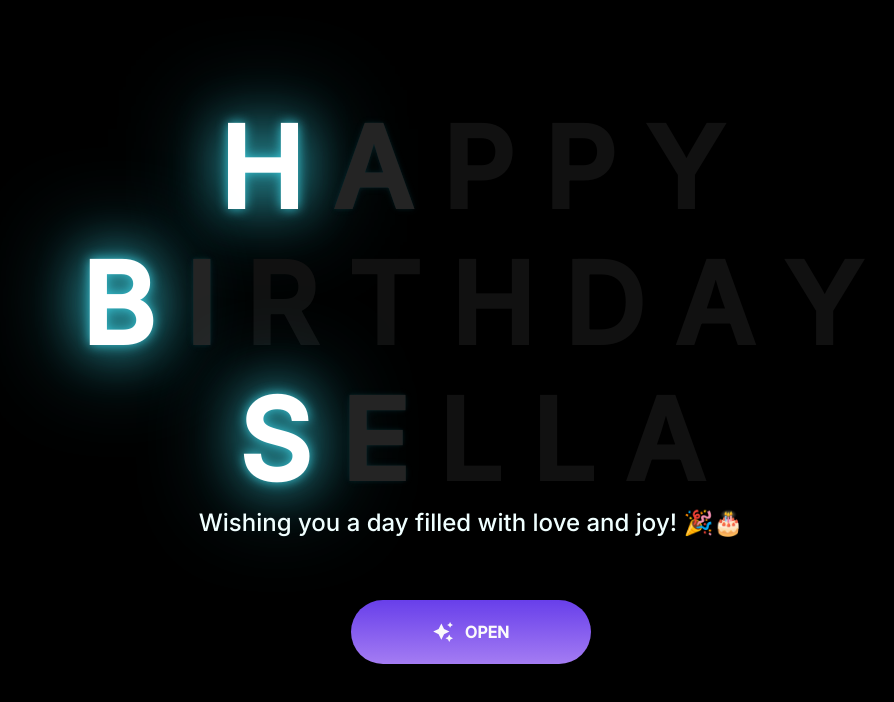
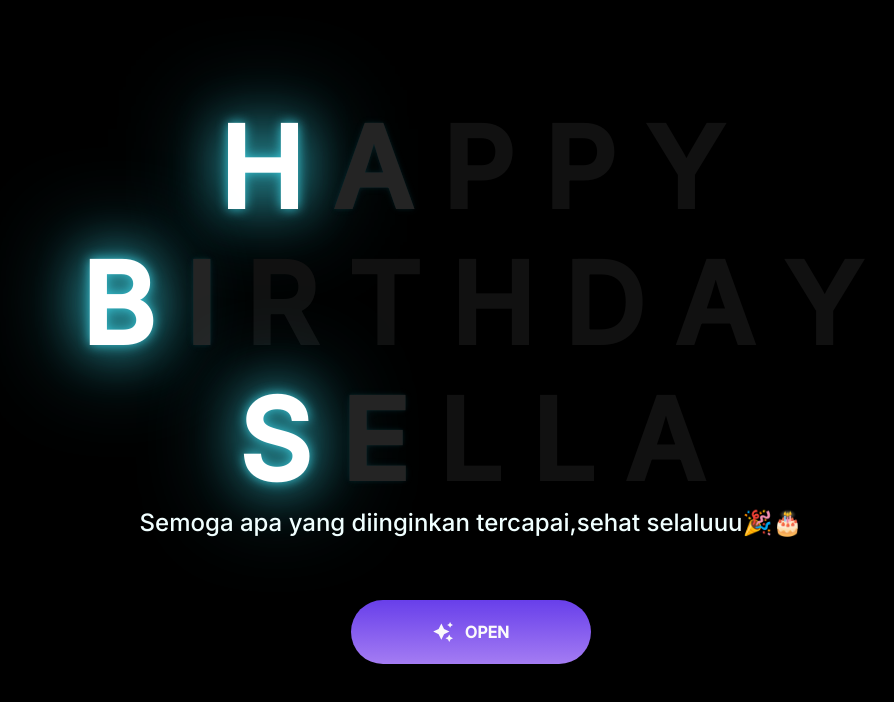
Before and after one commit to Izzulmaaali/Sella_2110, a plain HTML site: page index.html in a window 1280 px wide. Shown: the whole page, without its empty margins (177-1071 px from the left). Drawn offline with Linux system fonts and the light colour scheme; a web font is replaced by a local one.

Commit message:
Update index.html

```diff
--- a/index.html
+++ b/index.html
@@ -39,7 +39,7 @@
         <span>A</span>
     </div>
     <div style="text-align: center;" class="description">
-        <span>Wishing you a day filled with love and joy! 🎉🎂</span>
+        <span>Semoga apa yang diinginkan tercapai,sehat selaluuu🎉🎂</span>
     </div>
      <!-- Button -->
   <div style="position: absolute; top: 75vh; width: 100%; display: flex; justify-content: center;">
```
